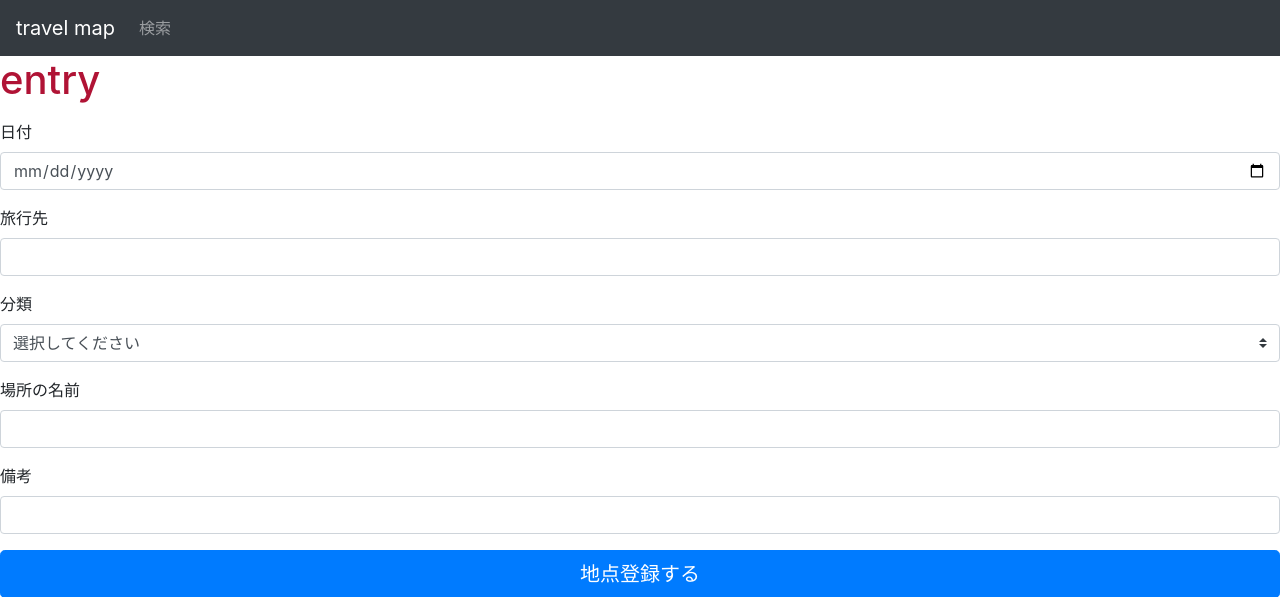
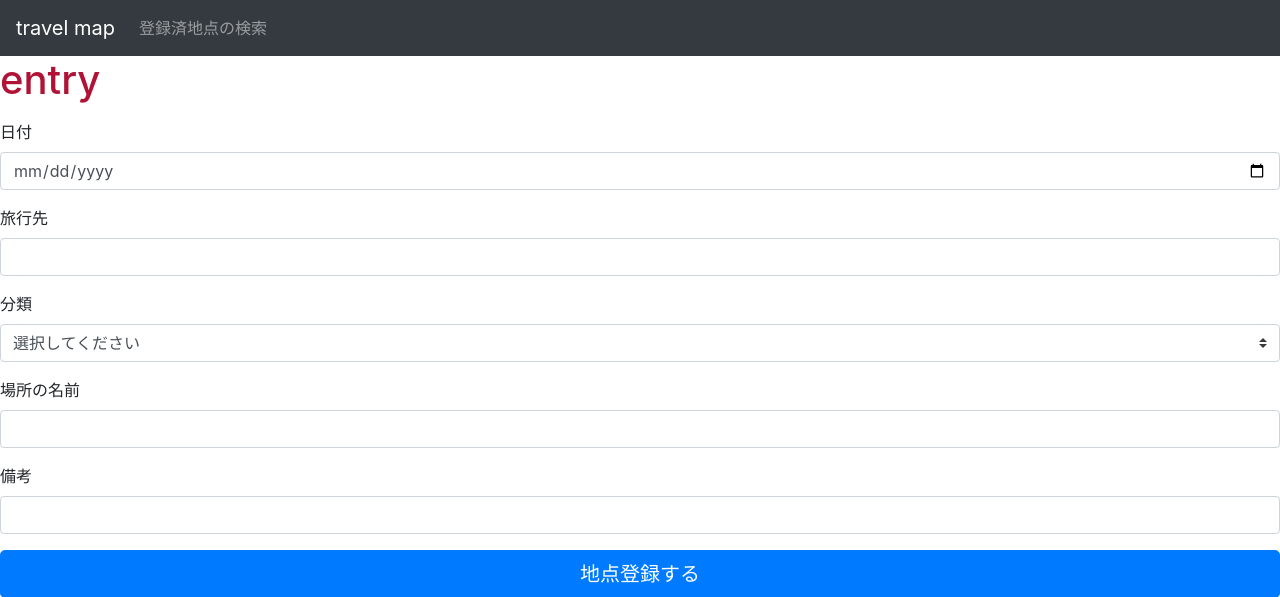
Before and after one commit to mitty1293/travel_map, a Flask app: page /entry in a window 1280 px wide. Shown: the top 597 px of the page. Run offline with Flask 2, Linux system fonts and the light colour scheme; some libraries are stand-ins or nearby versions.

Commit message:
文言修正

```diff
--- a/travel_map/app/templates/layout.html
+++ b/travel_map/app/templates/layout.html
@@ -23,7 +23,7 @@
 			<div class="collapse navbar-collapse" id="navbarText">
 				<ul class="navbar-nav mr-auto">
 					<li class="nav-item">
-						<a class="nav-link" href="/search">検索</a>
+						<a class="nav-link" href="/search">登録済地点の検索</a>
 					</li>
 				</ul>
 			</div>
```
